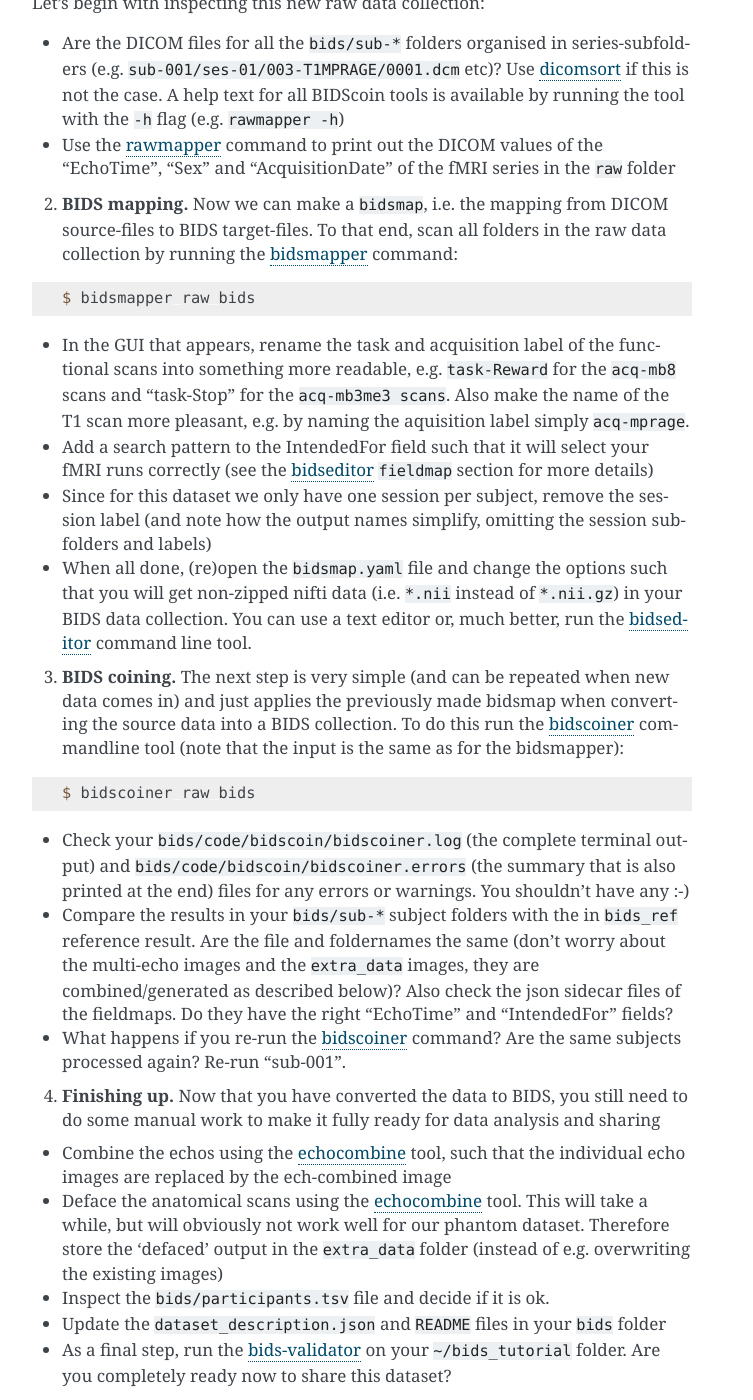
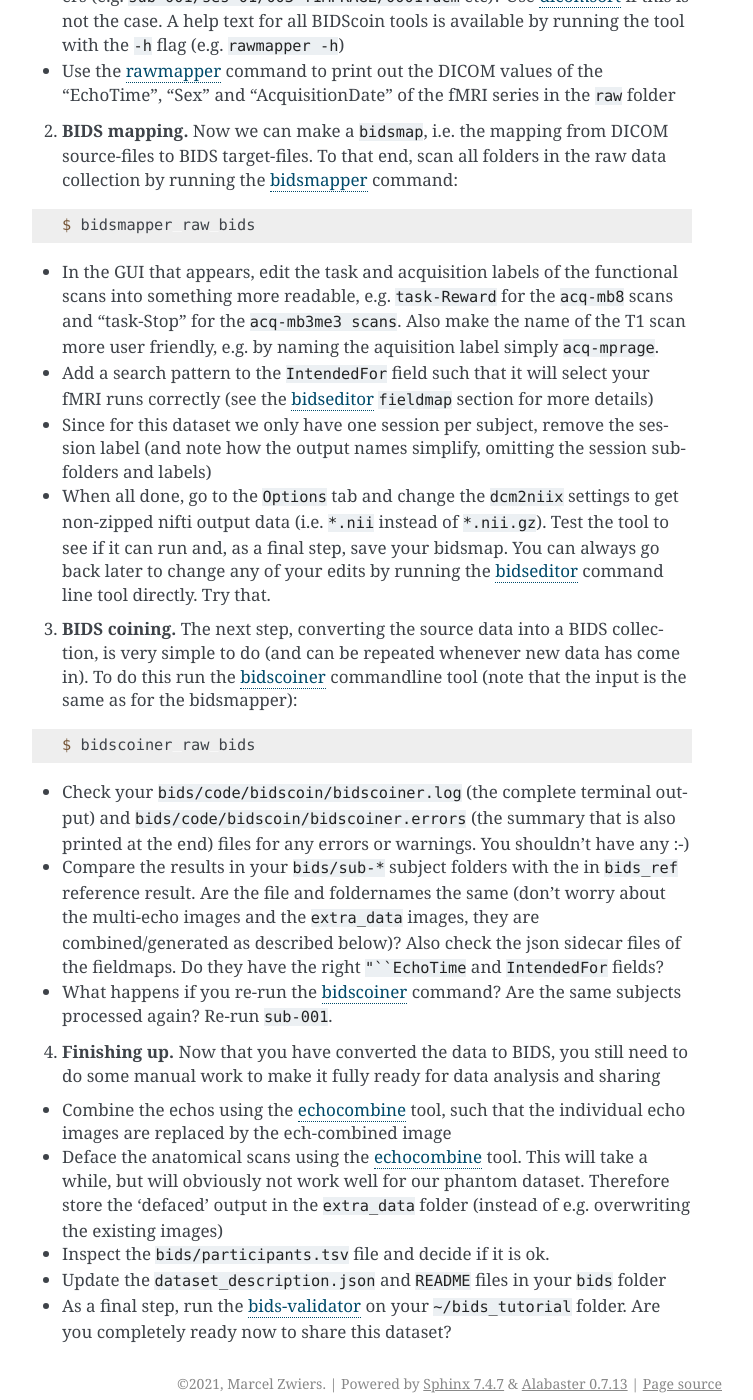
Before and after one commit to Donders-Institute/bidscoin, a Sphinx documentation site: the page built from docs/tutorial.rst, in a window 1280 px wide and 1400 px high, scrolled down 1026 px. Shown: the whole window, without its empty margins (388-1141 px from the left). Built offline with Sphinx 7.4.7, drawn with Linux system fonts in a browser that asks for light colours; some of the changed text lies outside the part shown.

Commit message:
Improved documentation

```diff
--- a/docs/tutorial.rst
+++ b/docs/tutorial.rst
@@ -6,12 +6,10 @@
 
 A good starting point to learn more about BIDS and BIDScoin is to watch `this presentation <https://youtu.be/aRDK4Gj5qzE>`__ from the OpenMR Benelux 2020 meeting (`slides <https://osf.io/pm36z/>`__). The first 14 minutes `Robert Oostenveld <https://openmrbenelux.github.io/page-speakers/#robert>`__ provides a general overview of the BIDS standard, after which `Marcel Zwiers <https://www.linkedin.com/in/mzwiers>`__ presents the design of BIDScoin and demonstrates hands-on how you can use it to convert a dataset to BIDS.
 
-Hands-on tutorial
+BIDScoin tutorial
 -----------------
 
-The following tutorial is somewhat tailored to the dataflow in the DCCN (e.g. using the module system to set the BIDScoin shell environment), but should nevertheless make the basic parts of the BIDScoin workflow clear for everyone.
-
-1. **Preparation.** Activate the bidscoin environment and create a tutorial playground folder in your home directory by executing these bash commands (see also ``module help bidscoin``):
+1. **Preparation.** Activate the bidscoin environment and create a tutorial playground folder in your home directory by executing these bash commands (users from outside the DCCN may have to adapt the first two commands to their environment):
 
 .. code-block:: console
 
@@ -47,25 +45,25 @@
 
    $ bidsmapper raw bids
 
--  In the GUI that appears, rename the task and acquisition label of the functional scans into something more readable, e.g. ``task-Reward`` for the ``acq-mb8`` scans and "task-Stop" for the ``acq-mb3me3 scans``. Also make the name of the T1 scan more pleasant, e.g. by naming the aquisition label simply ``acq-mprage``.
--  Add a search pattern to the IntendedFor field such that it will select your fMRI runs correctly (see the `bidseditor <workflow.html#step-1b-running-the-bidseditor>`__ ``fieldmap`` section for more details)
--  Since for this dataset we only have one session per subject, remove the session label (and note how the output names simplify, omitting the session subfolders and labels)
--  When all done, (re)open the ``bidsmap.yaml`` file and change the options such that you will get non-zipped nifti data (i.e. ``*.nii`` instead of ``*.nii.gz``) in your BIDS data collection. You can use a text editor or, much better, run the `bidseditor <workflow.html#step-1b-running-the-bidseditor>`__ command line tool.
+- In the GUI that appears, edit the task and acquisition labels of the functional scans into something more readable, e.g. ``task-Reward`` for the ``acq-mb8`` scans and "task-Stop" for the ``acq-mb3me3 scans``. Also make the name of the T1 scan more user friendly, e.g. by naming the aquisition label simply ``acq-mprage``.
+- Add a search pattern to the ``IntendedFor`` field such that it will select your fMRI runs correctly (see the `bidseditor <workflow.html#step-1b-running-the-bidseditor>`__ ``fieldmap`` section for more details)
+- Since for this dataset we only have one session per subject, remove the session label (and note how the output names simplify, omitting the session subfolders and labels)
+- When all done, go to the ``Options`` tab and change the ``dcm2niix`` settings to get non-zipped nifti output data (i.e. ``*.nii`` instead of ``*.nii.gz``). Test the tool to see if it can run and, as a final step, save your bidsmap. You can always go back later to change any of your edits by running the `bidseditor <workflow.html#step-1b-running-the-bidseditor>`__ command line tool directly. Try that.
 
-3. **BIDS coining.** The next step is very simple (and can be repeated when new data comes in) and just applies the previously made bidsmap when converting the source data into a BIDS collection. To do this run the `bidscoiner <workflow.html#step-2-running-the-bidscoiner>`__ commandline tool (note that the input is the same as for the bidsmapper):
+3. **BIDS coining.** The next step, converting the source data into a BIDS collection, is very simple to do (and can be repeated whenever new data has come in). To do this run the `bidscoiner <workflow.html#step-2-running-the-bidscoiner>`__ commandline tool (note that the input is the same as for the bidsmapper):
 
 .. code-block:: console
 
    $ bidscoiner raw bids
 
--  Check your ``bids/code/bidscoin/bidscoiner.log`` (the complete terminal output) and ``bids/code/bidscoin/bidscoiner.errors`` (the summary that is also printed at the end) files for any errors or warnings. You shouldn't have any :-)
--  Compare the results in your ``bids/sub-*`` subject folders with the in ``bids_ref`` reference result. Are the file and foldernames the same (don't worry about the multi-echo images and the ``extra_data`` images, they are combined/generated as described below)? Also check the json sidecar files of the fieldmaps. Do they have the right "EchoTime" and "IntendedFor" fields?
--  What happens if you re-run the `bidscoiner <workflow.html#step-2-running-the-bidscoiner>`__ command? Are the same subjects processed again? Re-run "sub-001".
+- Check your ``bids/code/bidscoin/bidscoiner.log`` (the complete terminal output) and ``bids/code/bidscoin/bidscoiner.errors`` (the summary that is also printed at the end) files for any errors or warnings. You shouldn't have any :-)
+- Compare the results in your ``bids/sub-*`` subject folders with the in ``bids_ref`` reference result. Are the file and foldernames the same (don't worry about the multi-echo images and the ``extra_data`` images, they are combined/generated as described below)? Also check the json sidecar files of the fieldmaps. Do they have the right ``"``EchoTime`` and ``IntendedFor`` fields?
+- What happens if you re-run the `bidscoiner <workflow.html#step-2-running-the-bidscoiner>`__ command? Are the same subjects processed again? Re-run ``sub-001``.
 
 4. **Finishing up.** Now that you have converted the data to BIDS, you still need to do some manual work to make it fully ready for data analysis and sharing
 
--  Combine the echos using the `echocombine <finalizing.html#multi-echo-combination>`__ tool, such that the individual echo images are replaced by the ech-combined image
--  Deface the anatomical scans using the `echocombine <finalizing.html#multi-echo-combination>`__ tool. This will take a while, but will obviously not work well for our phantom dataset. Therefore store the 'defaced' output in the ``extra_data`` folder (instead of e.g. overwriting the existing images)
--  Inspect the ``bids/participants.tsv`` file and decide if it is ok.
--  Update the ``dataset_description.json`` and ``README`` files in your ``bids`` folder
--  As a final step, run the `bids-validator <https://bids-standard.github.io/bids-validator/>`__ on your ``~/bids_tutorial`` folder. Are you completely ready now to share this dataset?
+- Combine the echos using the `echocombine <finalizing.html#multi-echo-combination>`__ tool, such that the individual echo images are replaced by the ech-combined image
+- Deface the anatomical scans using the `echocombine <finalizing.html#multi-echo-combination>`__ tool. This will take a while, but will obviously not work well for our phantom dataset. Therefore store the 'defaced' output in the ``extra_data`` folder (instead of e.g. overwriting the existing images)
+- Inspect the ``bids/participants.tsv`` file and decide if it is ok.
+- Update the ``dataset_description.json`` and ``README`` files in your ``bids`` folder
+- As a final step, run the `bids-validator <https://bids-standard.github.io/bids-validator/>`__ on your ``~/bids_tutorial`` folder. Are you completely ready now to share this dataset?
--- a/docs/workflow.rst
+++ b/docs/workflow.rst
@@ -79,7 +79,7 @@
 After the source data has been scanned, the bidsmapper will automatically launch `step 1b <#step-1b-running-the-bidseditor>`__. For a fully automated workflow users can skip this interactive step using the ``-i`` option (see above).
 
 .. tip::
-   If the default ``-t bidsmap_dccn`` option is not working well for you, consider `adapting it to your needs <advanced.html#site-specific-customized-template>`__ so that the bidsmapper can recognize more of your scans and map them to BIDS the way you prefer.
+   The default template bidsmap (``-t bidsmap_dccn``) is customized for acquisitions at the DCCN. If this bidsmap is not working well for you, consider `adapting it to your needs <advanced.html#site-specific-customized-template>`__ so that the bidsmapper can recognize more of your scans and map them to BIDS the way you prefer.
 
 Step 1b: Running the bidseditor
 -------------------------------
```
Also changed, not shown: other parts of docs/tutorial.rst (+1 -1 lines).
